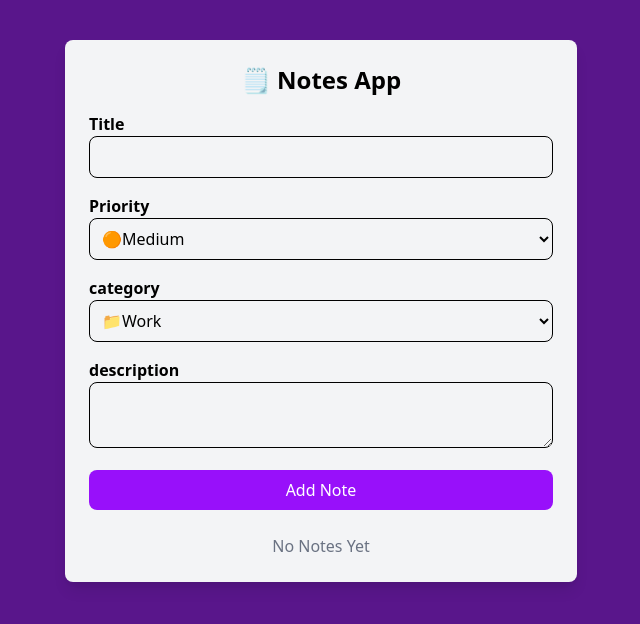
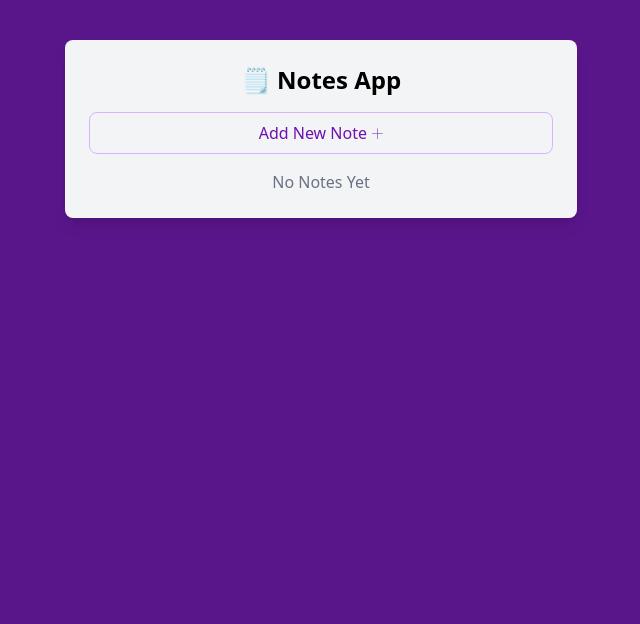
Before and after one commit to Nkabisto/Notes-App, a React (Vite) app: page / in a window 1280 px wide. Shown: the top 624 px of the page, without its empty margins (319-959 px from the left). Built offline with nearby package versions, Linux system fonts and the light colour scheme.

Commit message:
Make form collapsable

```diff
--- a/src/components/NoteForm.jsx
+++ b/src/components/NoteForm.jsx
@@ -7,6 +7,9 @@
     priority: 'Medium',
     description: ''
   });
+
+  const [isFormVisible, setIsFormVisible] = useState(false);
+
 
   const handleChange = (e) => {
     setFormData({
@@ -36,7 +39,14 @@
   };
 
   return(
-    <form onSubmit={handleSubmit} className="mb-6">
+    <>
+      {/* Toggle Button */}
+        <button onClick = {()=> setIsFormVisible(!isFormVisible)} className="w-full bg-gray-100 border border-gray-300 text-purple-800 py-2 rounded-lg cursor-pointer hover:bg-purple-200 hover: border-purple-300 transition mb-4">
+          { isFormVisible ? 'Hide Form ✖' : 'Add New Note 🞡' }
+        </button>
+
+      {/* Form */}
+      {isFormVisible && (<form onSubmit={handleSubmit} className="mb-6">
         <div className="mb-4">
           <label htmlFor="title" className="block font-semibold">
             Title
@@ -94,7 +104,8 @@
         <button className='w-full bg-purple-500 text-white py-2 rounded-lg cursor-pointer hover: bg-purple-600'>
           Add Note
         </button>
-    </form>
+      </form>)}
+    </>
   );
 };
 
```
Lines whose indentation alone changed are shown as unchanged.
